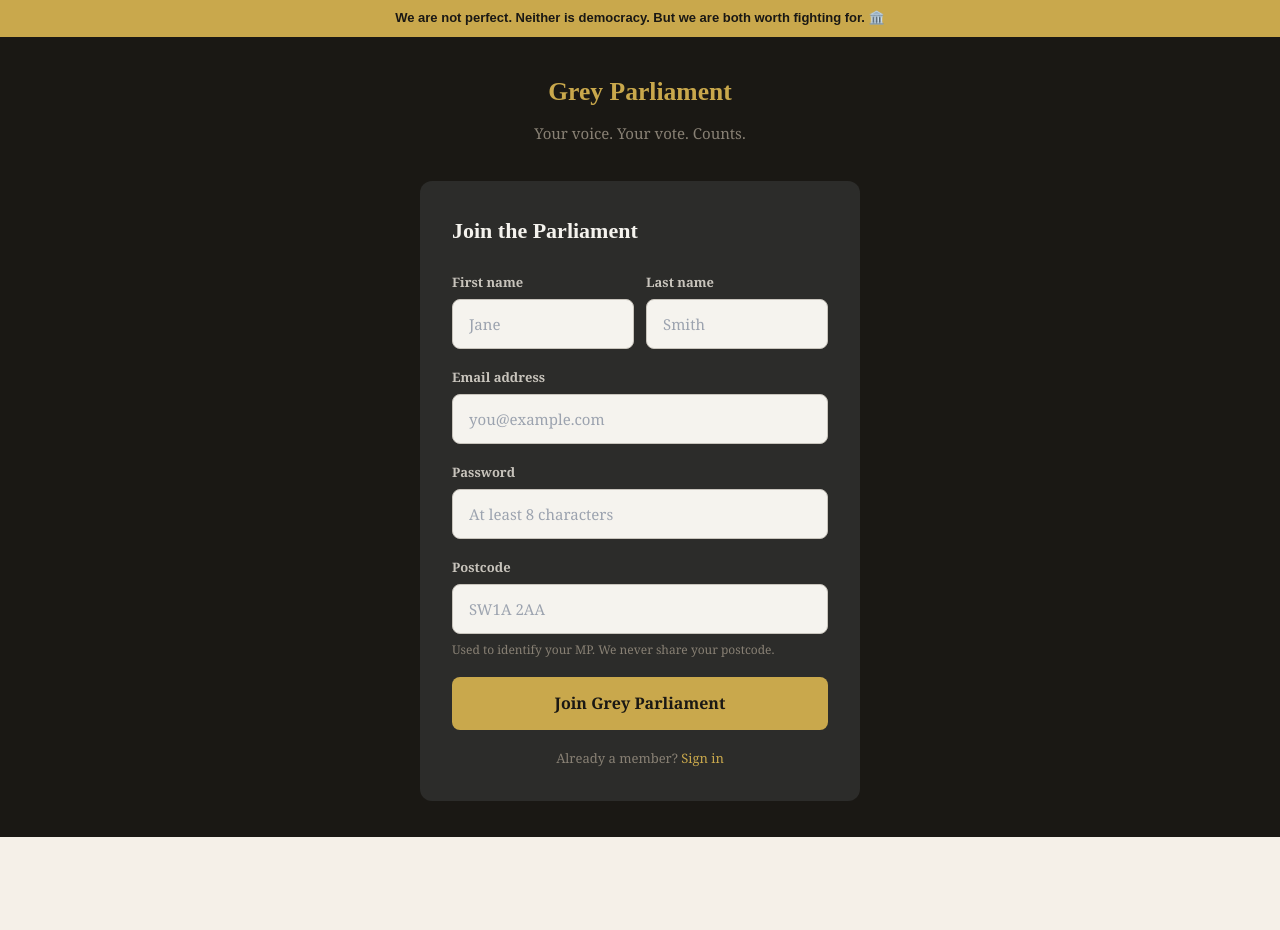
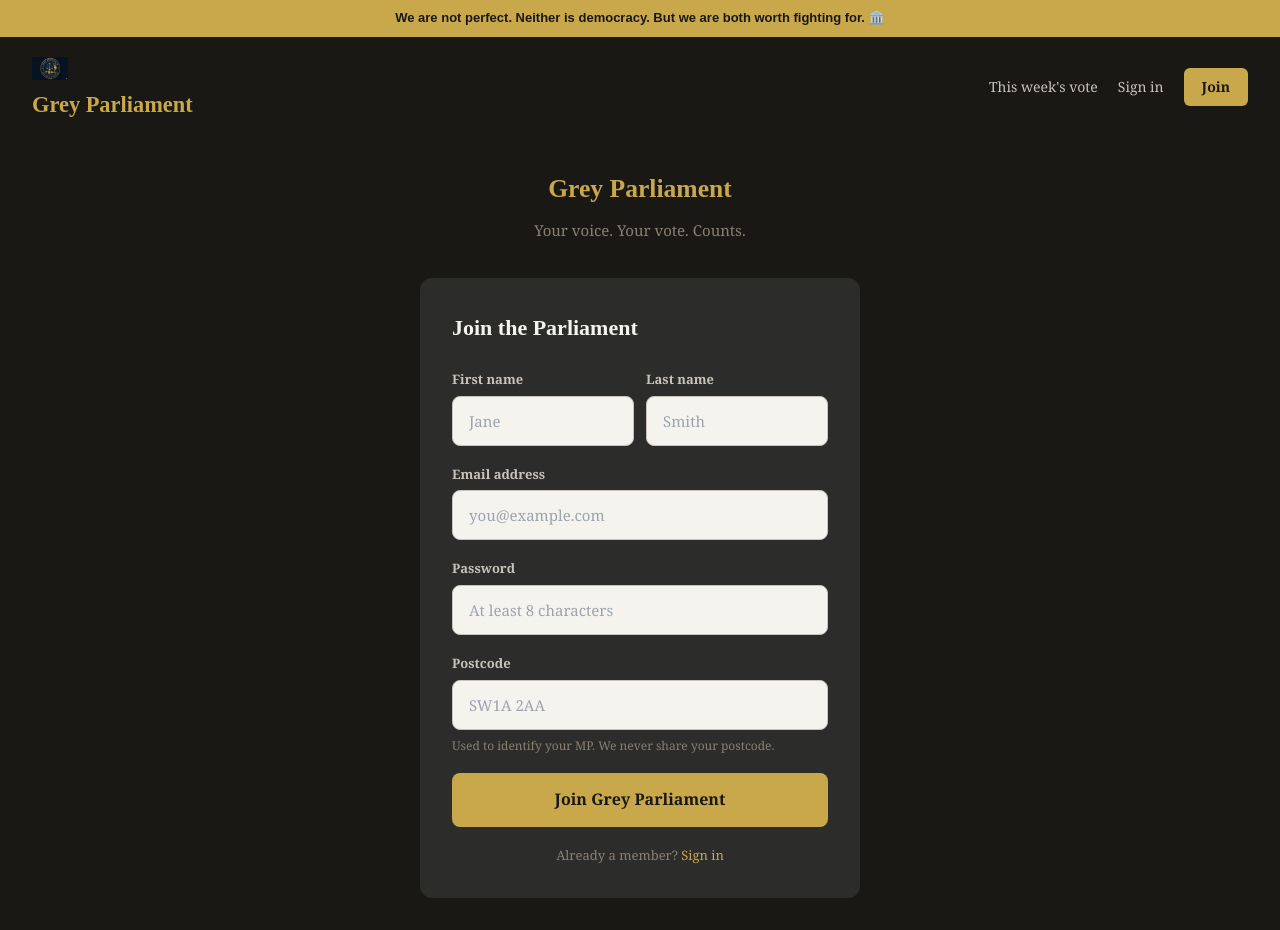
Before and after one commit to chris66daly-dev/grey-parliament, a Next.js app: page /auth/signup in a window 1280 px wide. Before the commit the page ends 837 px from the top, so only its background shows below. Built offline with nearby package versions, Linux system fonts and the light colour scheme; no server answers.

Commit message:
feat: nav on signup and login pages

```diff
--- a/app/auth/login/page.tsx
+++ b/app/auth/login/page.tsx
@@ -1,12 +1,15 @@
 import { Suspense } from 'react'
 import Link from 'next/link'
 import LoginForm from '@/components/LoginForm'
+import Nav from '@/components/Nav'
 
 export const metadata = { title: 'Sign In — Grey Parliament' }
 
 export default function LoginPage() {
   return (
-    <main style={{ minHeight: '100vh', background: '#1a1814', display: 'flex', alignItems: 'center', justifyContent: 'center', padding: '2rem' }}>
+    <main style={{ minHeight: '100vh', background: '#1a1814', fontFamily: 'var(--sans)' }}>
+      <Nav />
+      <div style={{ display: 'flex', alignItems: 'center', justifyContent: 'center', padding: '2rem' }}>
         <div style={{ width: '100%', maxWidth: 440 }}>
           <div style={{ textAlign: 'center', marginBottom: 36 }}>
             <Link href="/" style={{ fontFamily: 'var(--serif)', fontSize: '1.6rem', fontWeight: 900, color: '#c9a84c', textDecoration: 'none' }}>
@@ -27,6 +30,7 @@ export default function LoginPage() {
             </Suspense>
           </div>
         </div>
+      </div>
     </main>
   )
 }
--- a/app/auth/signup/page.tsx
+++ b/app/auth/signup/page.tsx
@@ -1,11 +1,14 @@
 import Link from 'next/link'
 import SignupForm from '@/components/SignupForm'
+import Nav from '@/components/Nav'
 
 export const metadata = { title: 'Join Grey Parliament' }
 
 export default function SignupPage() {
   return (
-    <main style={{ minHeight: '100vh', background: '#1a1814', display: 'flex', alignItems: 'center', justifyContent: 'center', padding: '2rem' }}>
+    <main style={{ minHeight: '100vh', background: '#1a1814', fontFamily: 'var(--sans)' }}>
+      <Nav />
+      <div style={{ display: 'flex', alignItems: 'center', justifyContent: 'center', padding: '2rem' }}>
         <div style={{ width: '100%', maxWidth: 440 }}>
           <div style={{ textAlign: 'center', marginBottom: 36 }}>
             <Link href="/" style={{ fontFamily: 'var(--serif)', fontSize: '1.6rem', fontWeight: 900, color: '#c9a84c', textDecoration: 'none' }}>
@@ -23,6 +26,7 @@ export default function SignupPage() {
             <SignupForm />
           </div>
         </div>
+      </div>
     </main>
   )
 }
```
Lines whose indentation alone changed are shown as unchanged.
